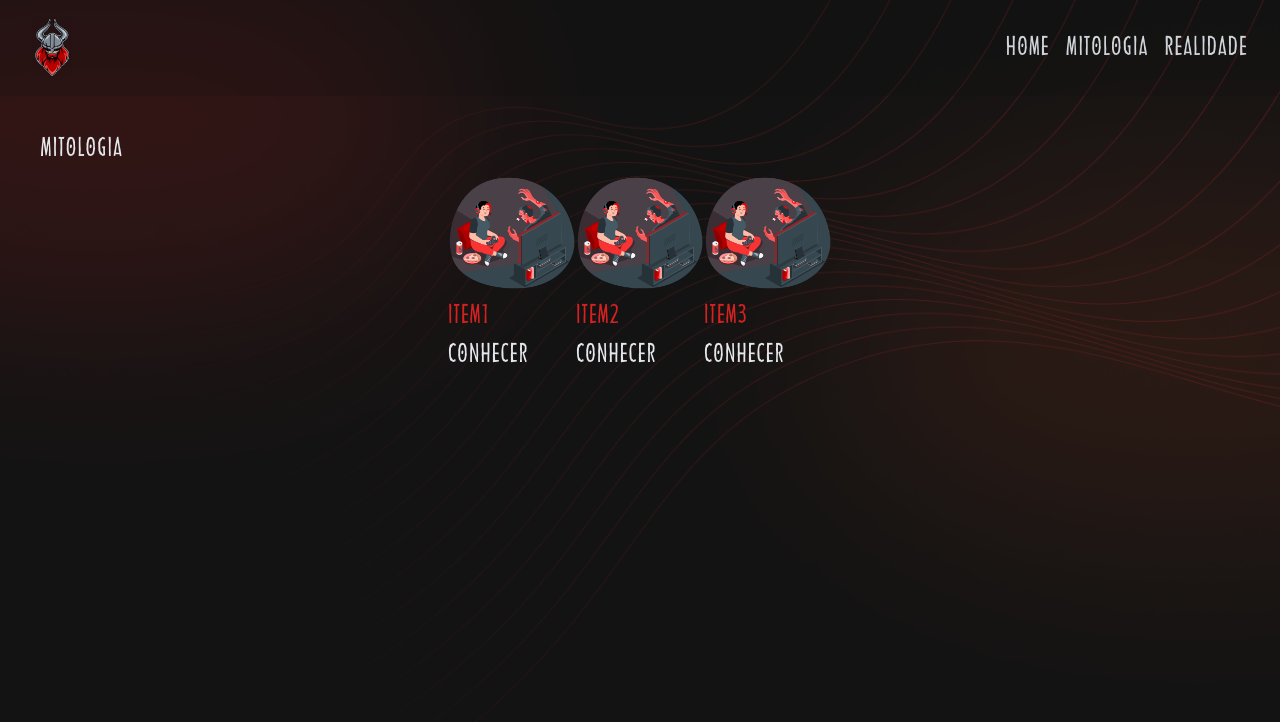
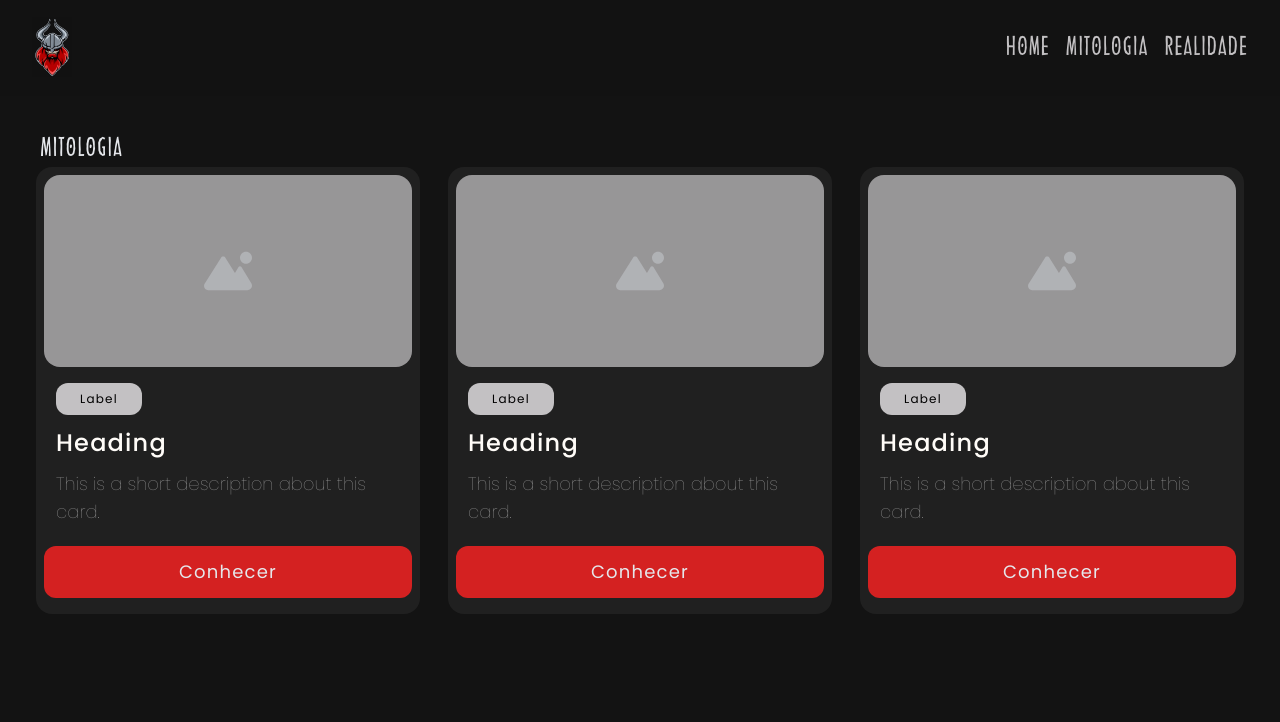
Before and after one commit to giovanniclopes/nordician2, a React (Vite) app: page /mythology in a window 1280 px wide. Shown: the top 722 px of the page. Built offline with nearby package versions, Linux system fonts and the light colour scheme.

Commit message:
'categories' component updated
• Design style finished
• Routes connection in progress

```diff
--- a/src/components/Categories.tsx
+++ b/src/components/Categories.tsx
@@ -1,24 +1,56 @@
 import { Link } from "react-router-dom";
 
 interface CategorieProps {
+  imageUrl: string;
+  label: string;
   title: string;
-  imageUrl: string;
+  description: string;
   link: string;
 }
 
 export function Categories(props: CategorieProps) {
   return (
     <Link to={props.link}>
-      <div className="flex flex-col">
-        <div>
-          <img className="w-32 h-32" src={props.imageUrl} alt="" />
+      <div className="flex flex-col p-2 w-96 rounded-2xl bg-gray-500 transition-all hover:brightness-110">
+        <div className="mb-4">
+          {/* <img className="w-32 h-32 rounded-2xl" src={props.imageUrl} alt="" /> */}
+          <div
+            role="status"
+            className="space-y-8 animate-pulse md:space-y-0 md:space-x-8 md:flex md:items-center"
+          >
+            <div className="flex justify-center items-center w-full h-48 bg-gray-300 rounded-2xl sm:w-96 dark:bg-gray-700">
+              <svg
+                className="w-12 h-12 text-gray-200"
+                xmlns="http://www.w3.org/2000/svg"
+                aria-hidden="true"
+                fill="currentColor"
+                viewBox="0 0 640 512"
+              >
+                <path d="M480 80C480 35.82 515.8 0 560 0C604.2 0 640 35.82 640 80C640 124.2 604.2 160 560 160C515.8 160 480 124.2 480 80zM0 456.1C0 445.6 2.964 435.3 8.551 426.4L225.3 81.01C231.9 70.42 243.5 64 256 64C268.5 64 280.1 70.42 286.8 81.01L412.7 281.7L460.9 202.7C464.1 196.1 472.2 192 480 192C487.8 192 495 196.1 499.1 202.7L631.1 419.1C636.9 428.6 640 439.7 640 450.9C640 484.6 612.6 512 578.9 512H55.91C25.03 512 .0006 486.1 .0006 456.1L0 456.1z" />
+              </svg>
+            </div>
+          </div>
         </div>
-        <div>
-          <h2 className="text-red-400">{props.title}</h2>
+        <div className="px-3">
+          <div>
+            <span className="flex items-center justify-center w-1/4 p-2 rounded-xl bg-gray-300 text-black text-xs">
+              {props.label}
+            </span>
+          </div>
+          <div>
+            <h2 className="mt-2 font-medium text-gray-100">{props.title}</h2>
+          </div>
+          <div>
+            <p className="w-fit my-2 -tracking-normal font-thin text-white text-lg text-opacity-60">
+              {props.description}
+            </p>
+          </div>
         </div>
-        <div>
+        <div className="mb-2  mt-3">
           <Link to={props.link}>
-            <button>Conhecer</button>
+            <button className="flex justify-center items-center w-full p-2 py-3 bg-red-400 rounded-xl font-normal text-lg transition-all hover:opacity-80">
+              Conhecer
+            </button>
           </Link>
         </div>
       </div>
--- a/src/pages/Home.tsx
+++ b/src/pages/Home.tsx
@@ -81,7 +81,7 @@ export function Home() {
           </div>
           <div>
             <img
-              className="w-[30rem] rounded-full mbl:w-80"
+              className="w-[30rem] mbl:w-80"
               src={GamesIllustration}
               alt="Páginas de jogos"
             />
@@ -90,7 +90,7 @@ export function Home() {
       </div>
       <div
         id="section4 form"
-        className="flex flex-col justify-center mt-10 p-16 bg-contact bg-cover bg-fixed bg-no-repeat border-t-4 border-red-400"
+        className="flex flex-col justify-center mt-10 p-16 bg-effect bg-cover bg-fixed bg-no-repeat border-t-4 border-red-400"
       >
         <div className="flex flex-col items-center gap-12">
           <div className="flex flex-col items-center justify-center gap-3">
--- a/src/pages/Mythology.tsx
+++ b/src/pages/Mythology.tsx
@@ -5,15 +5,33 @@ import { ScrollToTop } from "../components/ScrollToTop";
 
 export function Mythology() {
   return (
-    <div className="bg-effect bg-cover bg-no-repeat h-screen">
+    <div className="h-screen">
       <ScrollToTop />
       <Navbar />
       <div className="pt-32 mbl:pt-12">
         <h1 className="ml-10">Mitologia</h1>
-        <div className="flex flex-row items-center justify-center">
-          <Categories title="item1" imageUrl={img1} link="/" />
-          <Categories title="item2" imageUrl={img1} link="/" />
-          <Categories title="item3" imageUrl={img1} link="/" />
+        <div className="flex flex-row items-center justify-center gap-7 font-poppins">
+          <Categories
+            imageUrl={img1}
+            label="Label"
+            title="Heading"
+            description="This is a short description about this card."
+            link="/"
+          />
+          <Categories
+            imageUrl={img1}
+            label="Label"
+            title="Heading"
+            description="This is a short description about this card."
+            link="/"
+          />
+          <Categories
+            imageUrl={img1}
+            label="Label"
+            title="Heading"
+            description="This is a short description about this card."
+            link="/"
+          />
         </div>
       </div>
     </div>
--- a/src/styles/global.css
+++ b/src/styles/global.css
@@ -13,7 +13,7 @@
 }
 
 body {
-  @apply bg-effect text-gray-200 font-nordica text-2xl -tracking-tighter leading-relaxed bg-cover bg-no-repeat bg-fixed;
+  @apply bg-gray-600 text-gray-200 font-nordica text-2xl -tracking-tighter leading-relaxed;
   -webkit-font-smoothing: antialiased;
 }
 
--- a/tailwind.config.cjs
+++ b/tailwind.config.cjs
@@ -21,7 +21,9 @@ module.exports = {
       colors: {
         gray: {
           100: "#FFFCF8",
+          300: "#c3c1c3",
           400: "#373c3b",
+          450: "#2C302F",
           500: "#202020",
           600: "#131313",
         },
```
